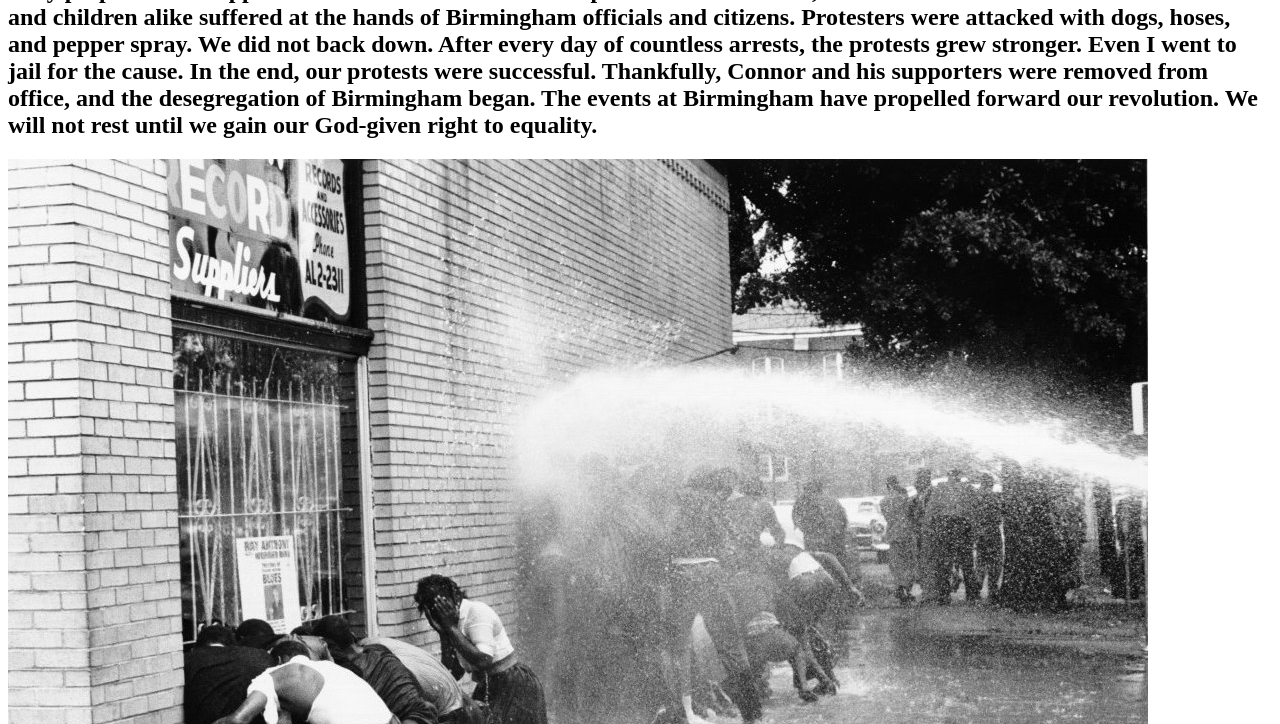
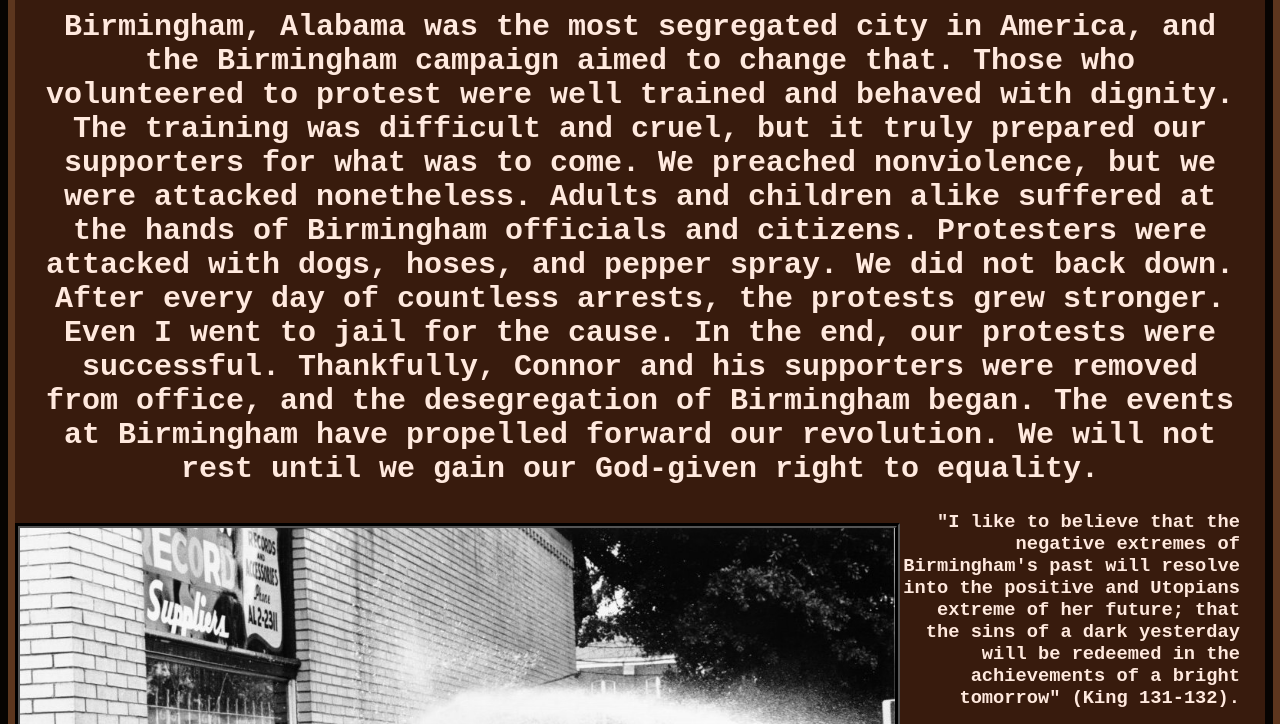
Before and after one commit to pearlvishen/IRP-2, a plain HTML site: page Birmingham.html in a window 1280 px wide. Shown: the part 157-881 px from the top of the page. Drawn offline with Linux system fonts and the light colour scheme; a script that the page names is missing.

Commit message:
Update Birmingham.html

```diff
--- a/Birmingham.html
+++ b/Birmingham.html
@@ -4,7 +4,7 @@
     <meta charset="utf-8">
     <meta name="viewport" content="width=device-width">
     <title>Birmingham</title>
-    <link href="style.css" rel="stylesheet" type="text/css" />
+    <link href="Birmingham.css" rel="stylesheet" type="text/css" />
   </head>
   <body>
      <script src="script.js"></script>
```
